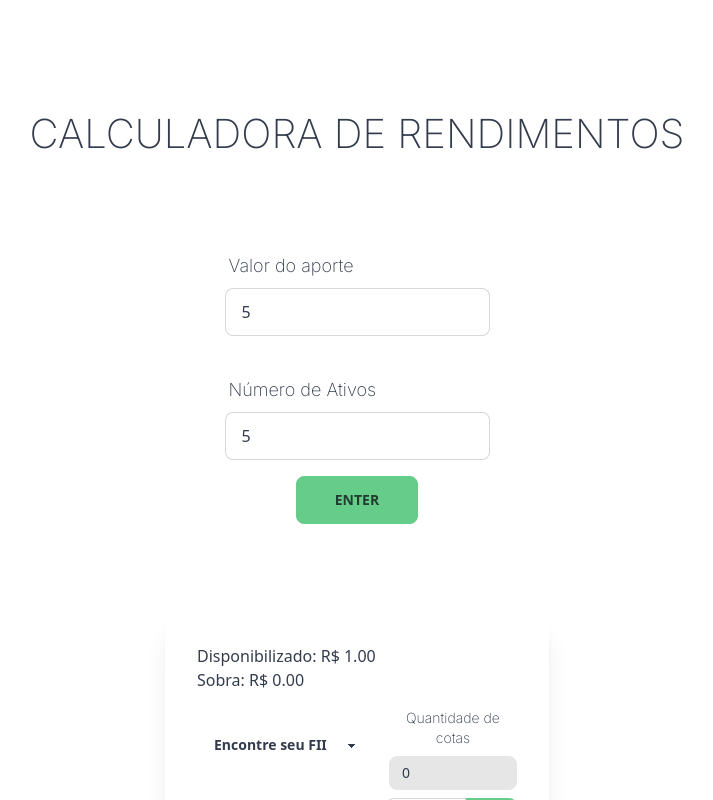
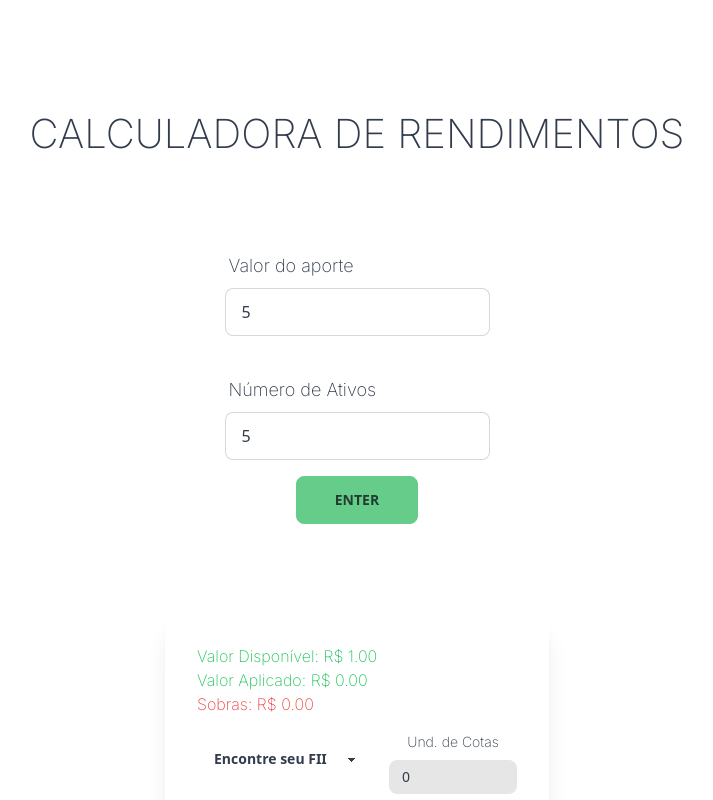
Before and after one commit to glopes7/app-rendimentos, a React (Vite) app: page / in a window 1280 px wide. Both pictures are taken after typing "5", "5" into the empty fields and a click on the button "ENTER". Shown: the top 800 px of the page, without its empty margins (283-996 px from the left). Built offline with nearby package versions, Linux system fonts and the light colour scheme.

Commit message:
add applyValues, change colors

```diff
--- a/src/components/QuoteBox.tsx
+++ b/src/components/QuoteBox.tsx
@@ -7,6 +7,7 @@ export type Quote = {
   gains: number;
   leftover: number;
   numQuote: number;
+  applyValue: number;
 };
 
 type QuoteBoxProps = {
@@ -25,8 +26,19 @@ export function QuoteBox({ quote, available, onQuoteChange }: QuoteBoxProps) {
       }`}
     >
       <div className=" card-body">
-        Disponibilizado: R$ {available.toFixed(2)} <br /> Sobra: R${" "}
-        {quote.leftover.toFixed(2)}
+        <div className="gap-0">
+          <div className="font-inter font-extralight text-green-500">
+            Valor Disponível: R$ {available.toFixed(2)}
+          </div>
+          <div className="font-inter font-extralight text-green-500">
+            {" "}
+            Valor Aplicado: R$ {quote.applyValue.toFixed(2)}{" "}
+          </div>
+          <div className="font-inter font-extralight text-red-500 ">
+            Sobras: R$ {quote.leftover.toFixed(2)}
+          </div>
+        </div>
+
         <div className="flex justify-between items-center gap-x-2">
           <select
             className="select w-44"
@@ -39,15 +51,18 @@ export function QuoteBox({ quote, available, onQuoteChange }: QuoteBoxProps) {
               );
               const data = await result.json();
 
+              const applyValue = Number(Math.abs(available - quote.leftover));
+
               const numQuote = Number(
                 Math.trunc(available / data.currentValue)
               );
               const gains = Number(numQuote * data.currentIncome);
+
               const leftover = Number(
                 Math.abs(numQuote * data.currentValue - available)
               );
 
-              onQuoteChange({ ...data, gains, leftover, numQuote });
+              onQuoteChange({ ...data, gains, leftover, numQuote, applyValue });
             }}
             defaultValue="Encontre seu FII"
           >
@@ -60,7 +75,7 @@ export function QuoteBox({ quote, available, onQuoteChange }: QuoteBoxProps) {
             <div className="form-control items-center w-32">
               <label className="label">
                 <span className="flex text-center label-text font-inter font-extralight">
-                   Quantidade de cotas
+                  Und. de Cotas
                 </span>
               </label>
               <input
--- a/src/pages/Home.tsx
+++ b/src/pages/Home.tsx
@@ -2,11 +2,13 @@ import { useMemo, useState } from "react";
 import { Quote, QuoteBox } from "../components/QuoteBox";
 
 const defaultQuote: Quote = {
+  applyValue: 0,
   currentIncome: 0,
   currentValue: 0,
   gains: 0,
   leftover: 0,
   numQuote: 0,
+
 };
 
 export default function Home() {
@@ -111,8 +113,9 @@ export default function Home() {
             Boolean(totalGains) ? "" : "invisible"
           }`}
         >
-          Ganhos totais: R$ {totalGains.toFixed(2)} <br />
-          Sobras totais: R$ {totalLeftOver.toFixed(2)}
+          Rendimento Mensal: R$ {totalGains.toFixed(2)} <br />
+          <div className="text-red-500">Sobras Totais: R$ {totalLeftOver.toFixed(2)} </div>
+
         </div>
         <div className="flex flex-wrap gap-5 justify-center mb-12">
           {generateQuoteElements()}
```
